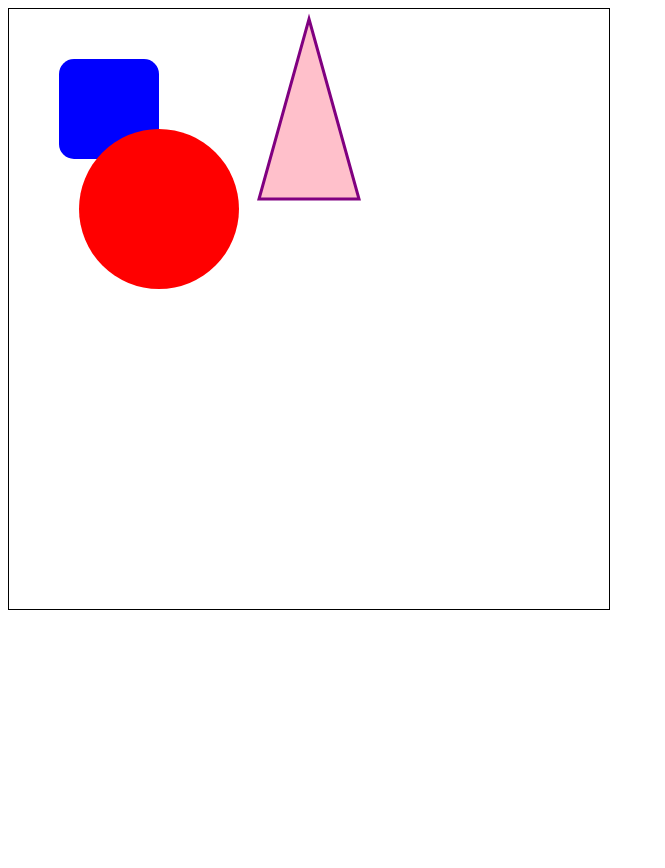
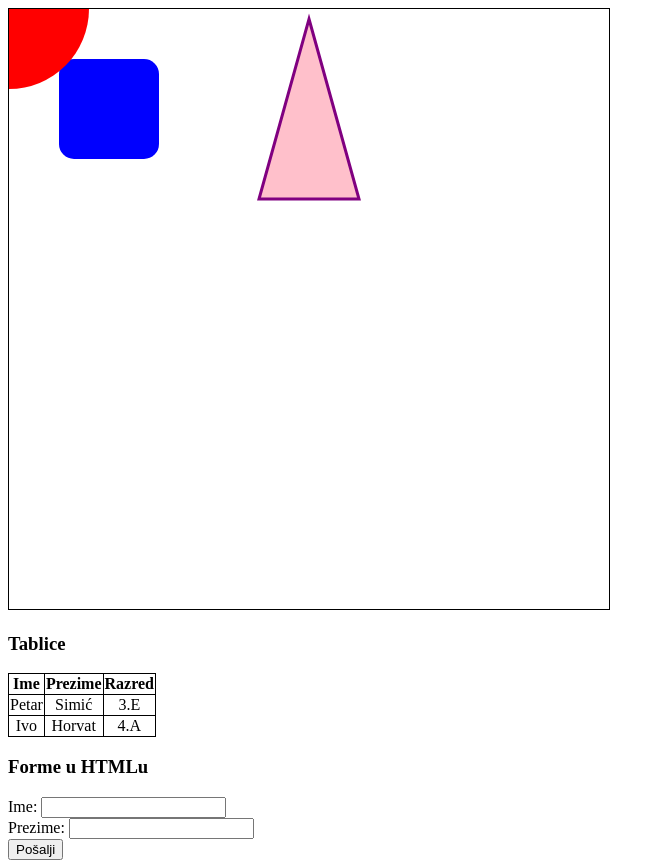
Before and after one commit to MarkoHava/SJWP2_Havrlisan_Marko, a plain HTML site: page svgGrafika/svg_vjezba.html in a window 1280 px wide. Shown: the whole page, without its empty margins (0-665 px from the left). Before the commit the page ends 800 px from the top, so only its background shows below. Drawn offline with Linux system fonts and the light colour scheme.

Commit message:
svg i canvas vjezba

```diff
--- a/svgGrafika/svg_vjezba.html
+++ b/svgGrafika/svg_vjezba.html
@@ -3,14 +3,49 @@
 <head>
     <meta charset="UTF-8">
     <meta name="viewport" content="width=device-width, initial-scale=1.0">
+    <style>
+        table, td, th{
+            border: 1px solid black;
+            text-align: center;
+            border-collapse: collapse;
+        }
+    </style>
     <title>SVG vjezba</title>
 </head>
 <body>
     <svg width="600" height="600" style="border: 1px solid black">
         <rect width="100" height="100" fill="blue"
          x="50" y="50" rx="15" ry="15"/>
-         <circle r="80" fill="red" cx="150" cy="200"/>
+         <circle r="80" fill="red" />
          <polygon points="300,10 350,190 250,190" style="fill:pink;stroke:purple;stroke-width:3" />
     </svg>
+    <br>
+    <h3>Tablice</h3>
+    <table>
+        <tr>
+            <th>Ime</th>
+            <th>Prezime</th>
+            <th>Razred</th>
+        </tr>
+        <tr>
+            <td>Petar</td>
+            <td>Simić</td>
+            <td>3.E</td>
+        </tr>
+        <tr>
+            <td>Ivo</td>
+            <td>Horvat</td>
+            <td>4.A</td>
+        </tr>
+    </table>
+    <h3>Forme u HTMLu</h3>
+    <form action="#" method="get">
+        <label for="ime">Ime: </label>
+        <input type="text" id="ime" required><br>
+        <label for="prezime">Prezime: </label>
+        <input type="text" id="prezime"><br>
+
+        <input type="submit" value="Pošalji">
+    </form>
 </body>
 </html>
```
Also changed, not shown: svgGrafika/svg_canvas_vjezba3.html (added, +48 -0 lines).
